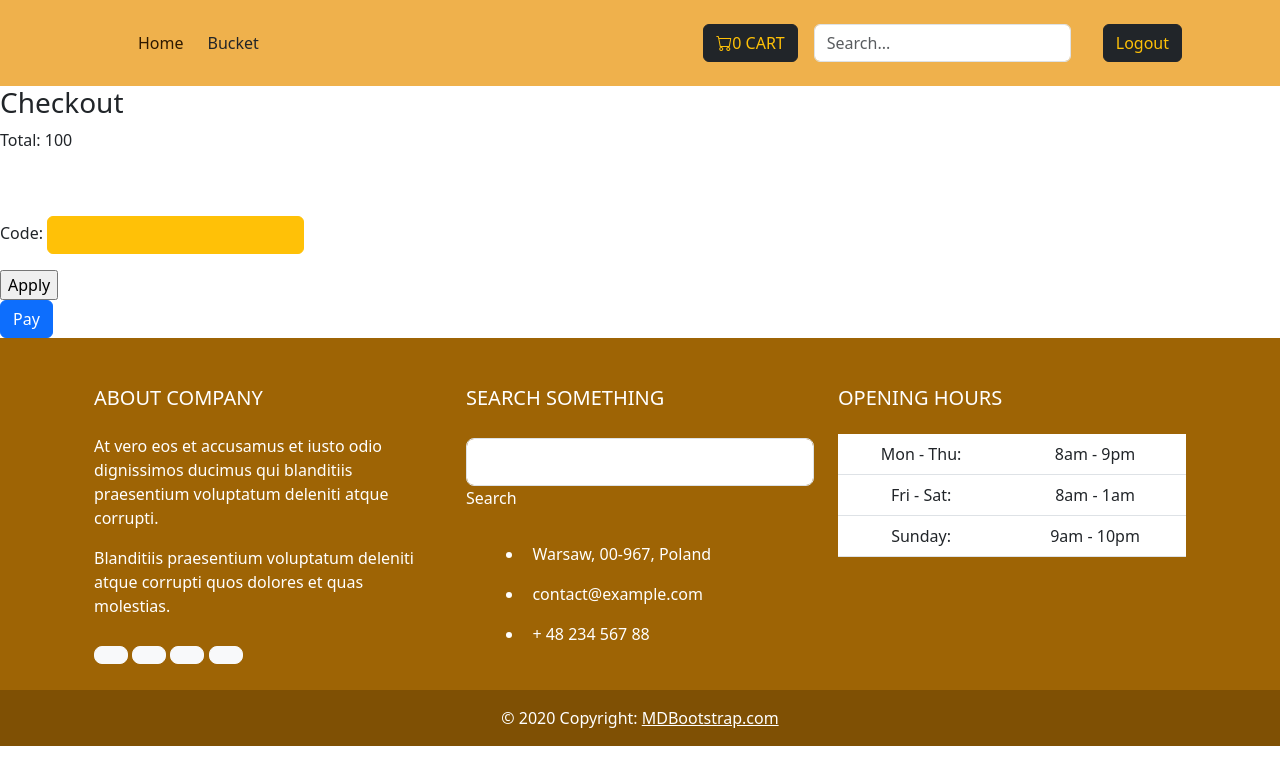
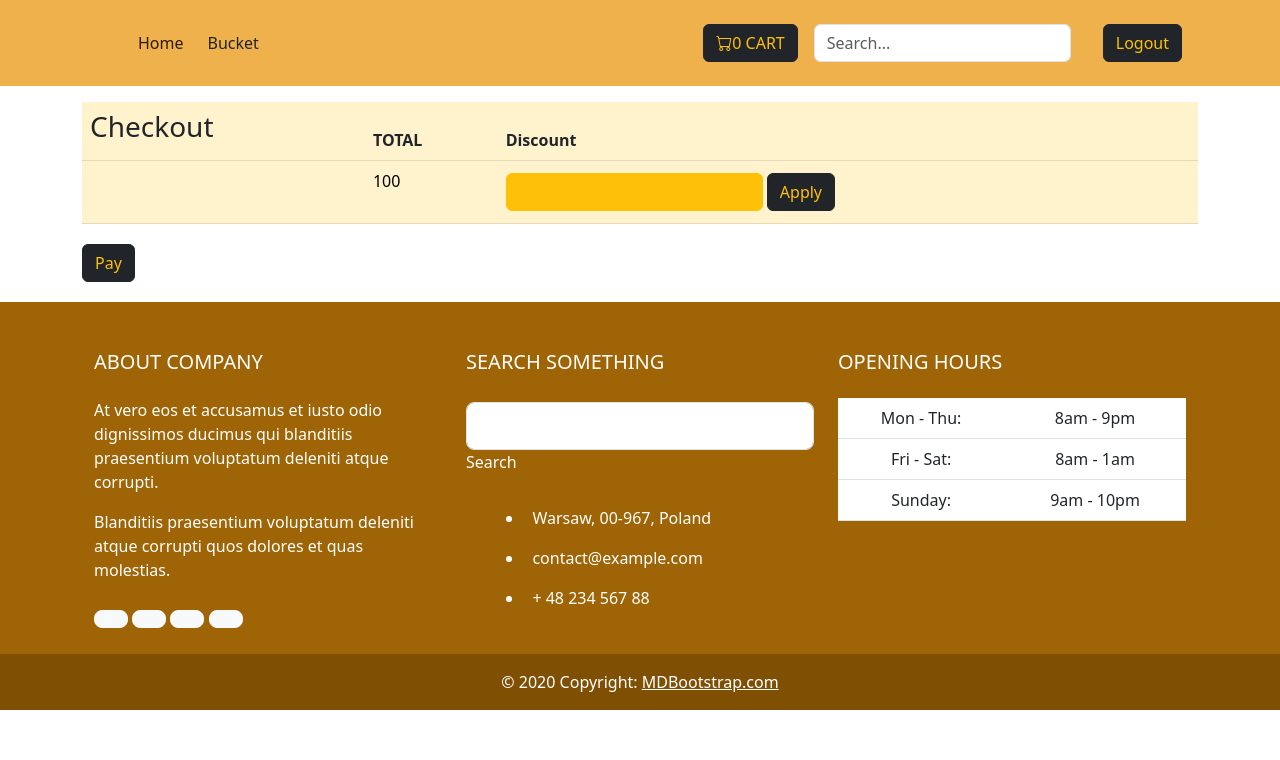
Before and after one commit to Mohammad-R-N/coffee-shop, a Django app: page /carts/detail/1/ in a window 1280 px wide. Shown: the top 760 px of the page. Run offline with Django 4.2, Linux system fonts and the light colour scheme; a user stored in the database is signed in; tables that the repository leaves empty hold one stand-in row (values such as "Sample post"); some libraries are stand-ins or nearby versions.

Commit message:
chore: order page V1 created

```diff
--- a/project/carts/templates/carts/order.html
+++ b/project/carts/templates/carts/order.html
@@ -1,13 +1,39 @@
 {% extends 'base.html' %}
 
 {% block content %}
-<h3>Checkout</h3>
-<p>Total: {{ order.get_total_price }}</p>
-<br><br>
-<form action="{% url 'carts:apply_coupon' order.id %}" method="post">
-    {% csrf_token %}
-    {{ form.as_p }}
-    <input type="submit" value="Apply">
-</form>
-<a href="{% url 'carts:request' order.id %}" class="btn btn-primary">Pay</a>
+
+
+<div class="container my-3">
+
+    <table class=" table table-warning">
+        <thead>
+            <tr>
+                <th scope="col" class="text-dark">
+                    <h3>Checkout</h3>
+                </th>
+                <th scope="col" class="text-dark">TOTAL</th>
+                <th scope="col" class="text-dark">Discount</th>
+            </tr>
+        </thead>
+        <tbody>
+
+            <tr>
+                <th scope="row" class="text-dark"> </th>
+                <td>{{ order.get_total_price }}</td>
+                <td>
+                    <form action="{% url 'carts:apply_coupon' order.id %}" method="post">
+                        {% csrf_token %}
+                        {{ form.code}}
+                        <input class="btn btn-dark text-warning my-1" type="submit" value="Apply">
+                    </form>
+                </td>
+            </tr>
+        </tbody>
+
+    </table>
+
+    <a href="{% url 'carts:request' order.id %}" class="btn btn-dark text-warning my-1">Pay</a>
+
+</div>
+
 {% endblock %}
```
